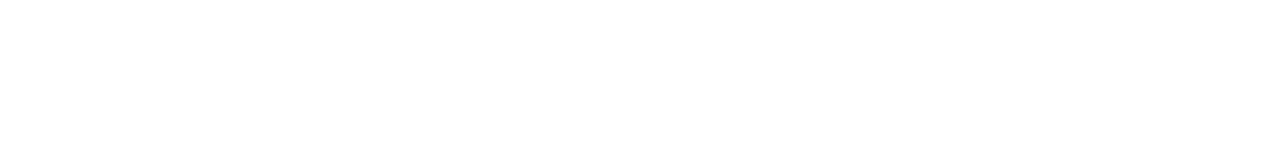
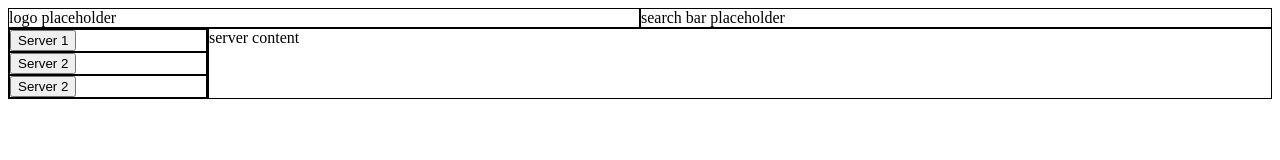
Before and after one commit to djcderek/louis, a plain HTML site: page index.html in a window 1280 px wide. Drawn offline with Linux system fonts and the light colour scheme.

Commit message:
Create basic website layout with placeholders

```diff
--- a/index.html
+++ b/index.html
@@ -4,9 +4,27 @@
     <meta charset="UTF-8">
     <meta http-equiv="X-UA-Compatible" content="IE=edge">
     <meta name="viewport" content="width=device-width, initial-scale=1.0">
-    <title>Document</title>
+    <title>Louis</title>
+    <link rel="stylesheet" href="styles.css">
 </head>
 <body>
-
+    <div class="top-section">
+        <div>logo placeholder</div>
+        <div>search bar placeholder</div>
+    </div>
+    <div class="bottom-section">
+        <div class="nav-bar">
+            <div class="server">
+                <button>Server 1</button>
+            </div>
+            <div class="server">
+                <button>Server 2</button>
+            </div>
+            <div class="server">
+                <button>Server 2</button>
+            </div>
+        </div>
+        <div class="server-content">server content</div>
+    </div>
 </body>
 </html>
--- a/styles.css
+++ b/styles.css
@@ -0,0 +1,34 @@
+html {
+    box-sizing: border-box;
+  }
+  *,
+  *::before,
+  *::after {
+    box-sizing: inherit;
+}
+
+.top-section,
+.bottom-section {
+    display: flex;
+}
+
+.top-section div {
+    flex: 1;
+}
+
+.nav-bar {
+    flex: 0 1 auto;
+    width: 200px;
+}
+
+.server-content {
+    flex: 1;
+}
+
+.top-section div {
+    border: 1px solid black;
+}
+
+.bottom-section div {
+    border: 1px solid
+}
```
